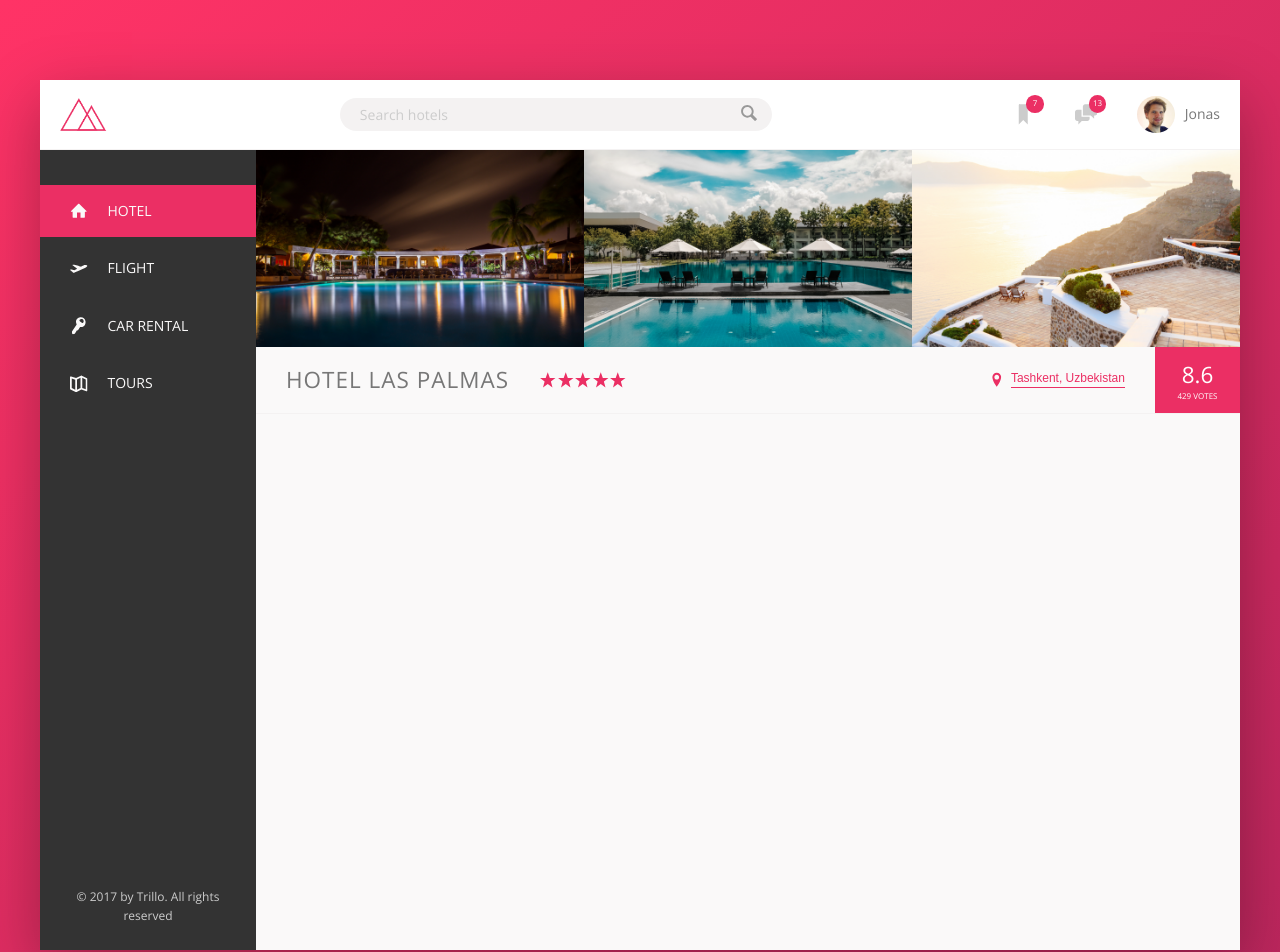
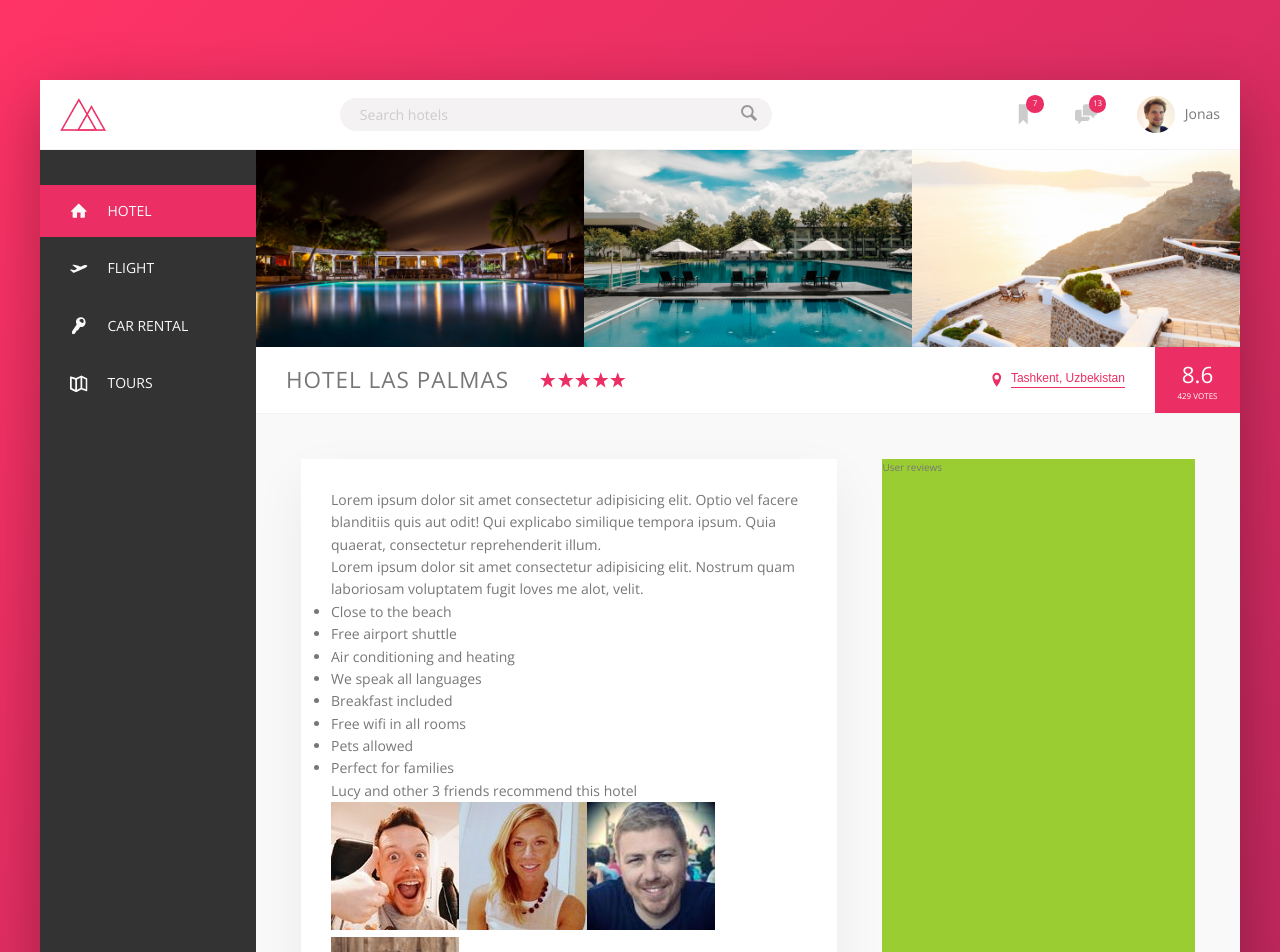
Before and after one commit to aliramazon/hotel-website-react, a React (Create React App) app: page / in a window 1280 px wide. Shown: the top 952 px of the page. Built offline with nearby package versions, Linux system fonts and the light colour scheme.

Commit message:
Mark up HotelDescription component

```diff
--- a/src/components/HotelDescription.js
+++ b/src/components/HotelDescription.js
@@ -1,7 +1,41 @@
 import React from 'react';
+import user1 from '../images/user-1.jpg';
+import user2 from '../images/user-2.jpg';
+import user3 from '../images/user-3.jpg';
+import user4 from '../images/user-4.jpg';
 
 const HotelDescription = () => {
-    return <div className="description"></div>;
+    return (
+        <div className="description">
+            <p className="paragraph">
+                Lorem ipsum dolor sit amet consectetur adipisicing elit. Optio vel facere blanditiis quis aut odit! Qui
+                explicabo similique tempora ipsum. Quia quaerat, consectetur reprehenderit illum.
+            </p>
+            <p className="paragraph">
+                Lorem ipsum dolor sit amet consectetur adipisicing elit. Nostrum quam laboriosam voluptatem fugit loves
+                me alot, velit.
+            </p>
+            <ul className="list">
+                <li className="list__item">Close to the beach</li>
+                <li className="list__item">Free airport shuttle</li>
+                <li className="list__item">Air conditioning and heating</li>
+                <li className="list__item">We speak all languages</li>
+                <li className="list__item">Breakfast included</li>
+                <li className="list__item">Free wifi in all rooms</li>
+                <li className="list__item">Pets allowed</li>
+                <li className="list__item">Perfect for families</li>
+            </ul>
+            <div className="recommend">
+                <p className="recommend__count">Lucy and other 3 friends recommend this hotel</p>
+                <div className="remommend__friends">
+                    <img src={user1} alt="Friend 1" className="recommend__photo" />
+                    <img src={user2} alt="Friend 2" className="recommend__photo" />
+                    <img src={user3} alt="Friend 3" className="recommend__photo" />
+                    <img src={user4} alt="Friend 4" className="recommend__photo" />
+                </div>
+            </div>
+        </div>
+    );
 };
 
 export default HotelDescription;
--- a/src/components/HotelDetails.js
+++ b/src/components/HotelDetails.js
@@ -1,10 +1,12 @@
 import React from 'react';
 import HotelDescription from './HotelDescription';
+import HotelReviews from './HotelReviews';
 
 const HotelDetails = () => {
     return (
         <div className="details">
             <HotelDescription />
+            <HotelReviews />
         </div>
     );
 };
--- a/src/components/HotelReviews.js
+++ b/src/components/HotelReviews.js
@@ -0,0 +1,7 @@
+import React from 'react';
+
+const HotelReviews = () => {
+    return <div className="reviews">User reviews</div>;
+};
+
+export default HotelReviews;
--- a/src/styles/_HotelDetails.scss
+++ b/src/styles/_HotelDetails.scss
@@ -0,0 +1,20 @@
+.details {
+    display: flex;
+    padding: 4.5rem;
+    background-color: $colorGreyLight-1;
+    border-bottom: $line;
+}
+
+.description {
+    background-color: $colorWhite;
+    box-shadow: $shadowLight;
+    padding: 3rem;
+    flex: 0 0 60%;
+    margin-right: 4.5rem;
+    font-size: 1.4rem;
+}
+
+.reviews {
+    background-color: yellowgreen;
+    flex: 1;
+}
--- a/src/styles/_HotelOverview.scss
+++ b/src/styles/_HotelOverview.scss
@@ -3,7 +3,7 @@
 .overview {
     display: flex;
     align-items: center;
-    border-bottom: 0.1rem solid $colorGreyLight-2;
+    border-bottom: $line;
 
     &__heading {
         font-size: 2.25rem;
--- a/src/styles/_Layout.scss
+++ b/src/styles/_Layout.scss
@@ -13,7 +13,7 @@
 .header {
     height: 7rem;
     background-color: $colorWhite;
-    border-bottom: 0.1rem solid $colorGreyLight-2;
+    border-bottom: $line;
 }
 
 .sidebar {
@@ -25,7 +25,6 @@
 }
 
 .hotel-view {
-    background-color: $colorGreyLight-1;
-    height: 80rem;
+    background-color: $colorWhite;
     flex: 1;
 }
```
